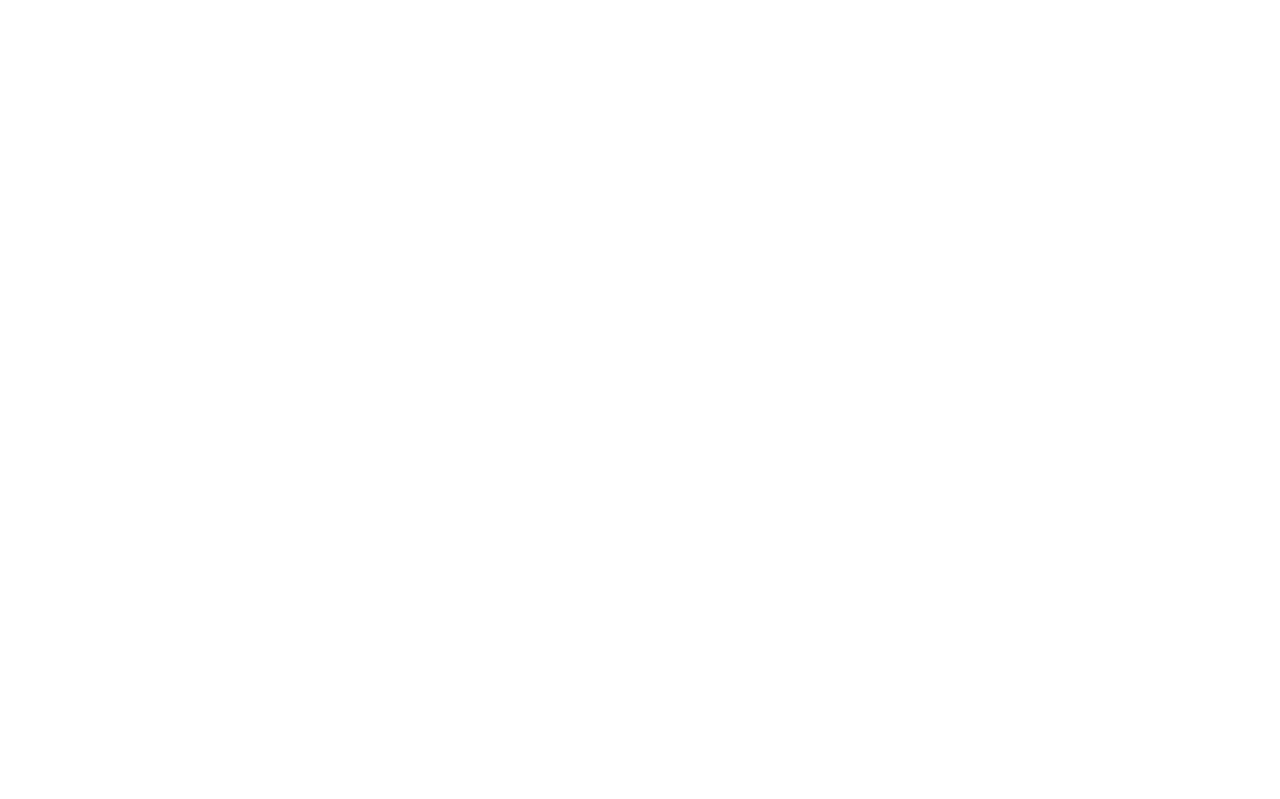
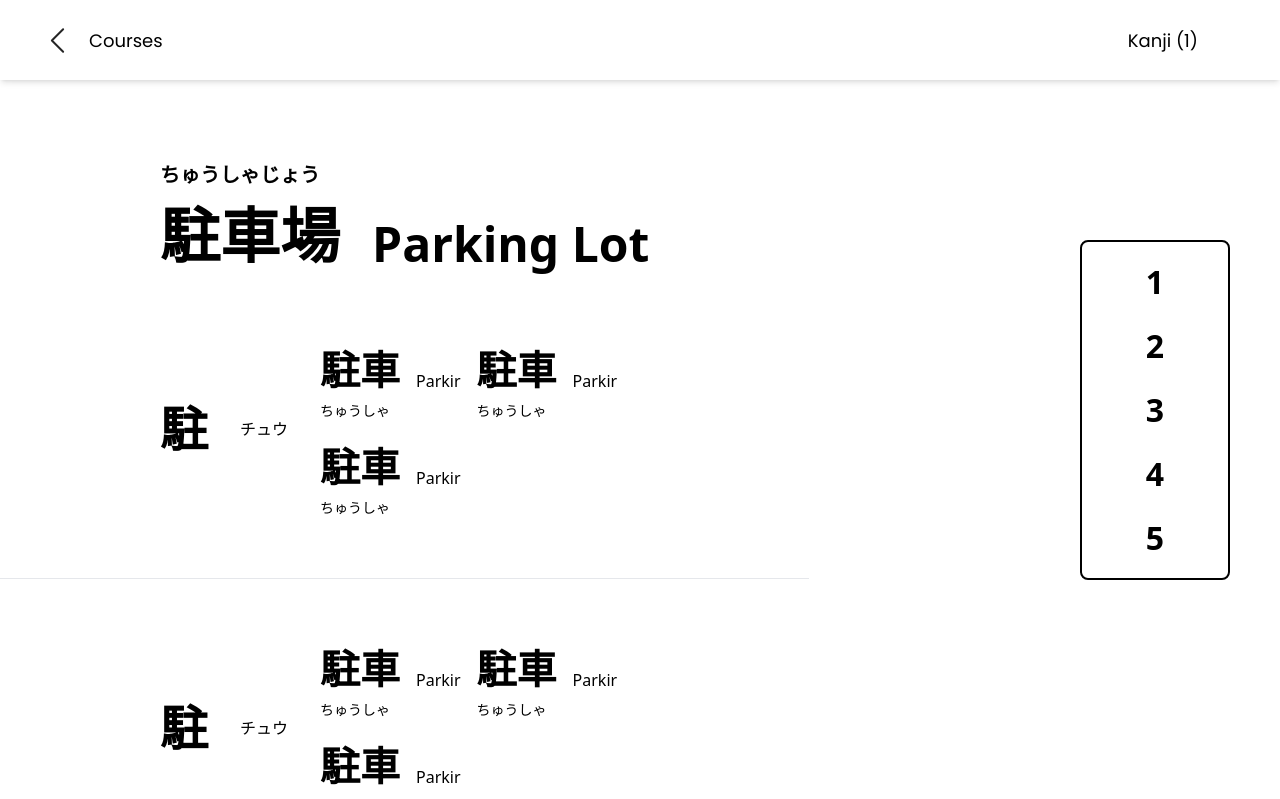
Before and after one commit to thisisaldi/hitorigoto, a React (Create React App) app: page /course/1/1 in a window 1280 px wide. Before the commit this address had no page. Shown: the top 799 px of the page. Built offline with nearby package versions, Linux system fonts and the light colour scheme.

Commit message:
add course material

```diff
--- a/src/components/AnimatedRoutes.jsx
+++ b/src/components/AnimatedRoutes.jsx
@@ -8,6 +8,7 @@
 import Profile from '../pages/Profile';
 import About from '../pages/About';
 import GeneralCourse from '../pages/GeneralCourse'
+import CourseMaterial from '../pages/CourseMaterial';
 
 
 const AnimatedRoutes = () => {
@@ -25,6 +26,7 @@
                 <Route path='/profile' element={<Profile />} />
                 <Route path='/aboutus' element={<About/>} />
                 <Route path='/course' element={<GeneralCourse/>} />
+                <Route path='/course/:jlpt/:id' element={<CourseMaterial />} />
 
 
 
--- /dev/null
+++ b/src/components/CourseNavBar.jsx
@@ -0,0 +1,22 @@
+import React from 'react';
+import Back from '../icons/back.svg';
+import { useNavigate } from "react-router-dom";
+
+const CourseNavBar = () => {
+
+	const navigate = useNavigate();
+	const goBack = () => {
+		navigate(-1);
+	}
+    return (
+        <div className='h-[80px] flex justify-between items-center px-[50px] fixed w-screen bg-white shadow-md z-10'>
+            <div className='flex gap-6'>
+                <img onClick={goBack} src={Back} alt="" />
+                <p className='font-poppins text-[18px]'>Courses</p>
+            </div>
+            <p className='font-poppins text-[18px] p-8'>Kanji (1)</p>
+        </div>
+    )
+}
+
+export default CourseNavBar
--- /dev/null
+++ b/src/components/KanjiExplanation.jsx
@@ -0,0 +1,38 @@
+import React from 'react'
+
+const KanjiExplanation = () => {
+  return (
+    <div className='px-[160px] py-[60px] flex flex-row items-center gap-8 border-b'>
+        <h1 className='font-[700] text-[48px]'>駐</h1>
+        <div>
+            <p>チュウ</p>
+            {/* <p>Yomi</p> */}
+        </div>
+        <div className='grid grid-flow-col-dense grid-rows-2 gap-4'>
+            <div className='flex items-center gap-4 flex-[50%]'>
+                <div>
+                    <h1 className='font-[700] text-[40px]'>駐車</h1>
+                    <p className='font-[400] text-[14px]'>ちゅうしゃ</p>
+                </div>
+                <p>Parkir</p>
+            </div>
+            <div className='flex items-center gap-4 flex-[50%]'>
+                <div>
+                    <h1 className='font-[700] text-[40px]'>駐車</h1>
+                    <p className='font-[400] text-[14px]'>ちゅうしゃ</p>
+                </div>
+                <p>Parkir</p>
+            </div>
+            <div className='flex items-center gap-4 flex-[50%]'>
+                <div>
+                    <h1 className='font-[700] text-[40px]'>駐車</h1>
+                    <p className='font-[400] text-[14px]'>ちゅうしゃ</p>
+                </div>
+                <p>Parkir</p>
+            </div>
+        </div>
+    </div>
+  )
+}
+
+export default KanjiExplanation
--- /dev/null
+++ b/src/components/KanjiTitle.jsx
@@ -0,0 +1,15 @@
+import React from 'react'
+
+const KanjiTitle = (props) => {
+  return (
+    <div className='flex flex-row items-end px-[160px] pt-[160px] gap-8'>
+        <div className="flex flex-col gap-0">
+            <p className='font-[600] text-[20px]'>ちゅうしゃじょう</p>
+            <h1 className='font-[700] text-[60px]'>駐車場</h1>
+        </div>
+        <h1 className='font-[700] text-[48px]'>Parking Lot</h1>
+    </div>
+  )
+}
+
+export default KanjiTitle
--- /dev/null
+++ b/src/pages/CourseMaterial.jsx
@@ -0,0 +1,29 @@
+import React from 'react'
+import CourseNavBar from '../components/CourseNavBar'
+import KanjiTitle from '../components/KanjiTitle'
+import KanjiExplanation from '../components/KanjiExplanation'
+
+const CourseMaterial = () => {
+  return (
+    <div>
+        <CourseNavBar />
+        <div className='flex flex-row'>
+            <div>
+                <KanjiTitle />
+                <KanjiExplanation />
+                <KanjiExplanation />
+                <KanjiExplanation />
+            </div>
+            <div className='border-2 border-black px-16 py-4 rounded-lg fixed right-[50px] top-60 w-50 h-50 flex flex-col gap-4'>
+                <a href="/1" className='font-[700] text-[32px]'>1</a>
+                <a href="/1" className='font-[700] text-[32px]'>2</a>
+                <a href="/1" className='font-[700] text-[32px]'>3</a>
+                <a href="/1" className='font-[700] text-[32px]'>4</a>
+                <a href="/1" className='font-[700] text-[32px]'>5</a>
+            </div>
+        </div>
+    </div>
+  )
+}
+
+export default CourseMaterial
```
Also changed, not shown: src/icons/back.svg (added).
